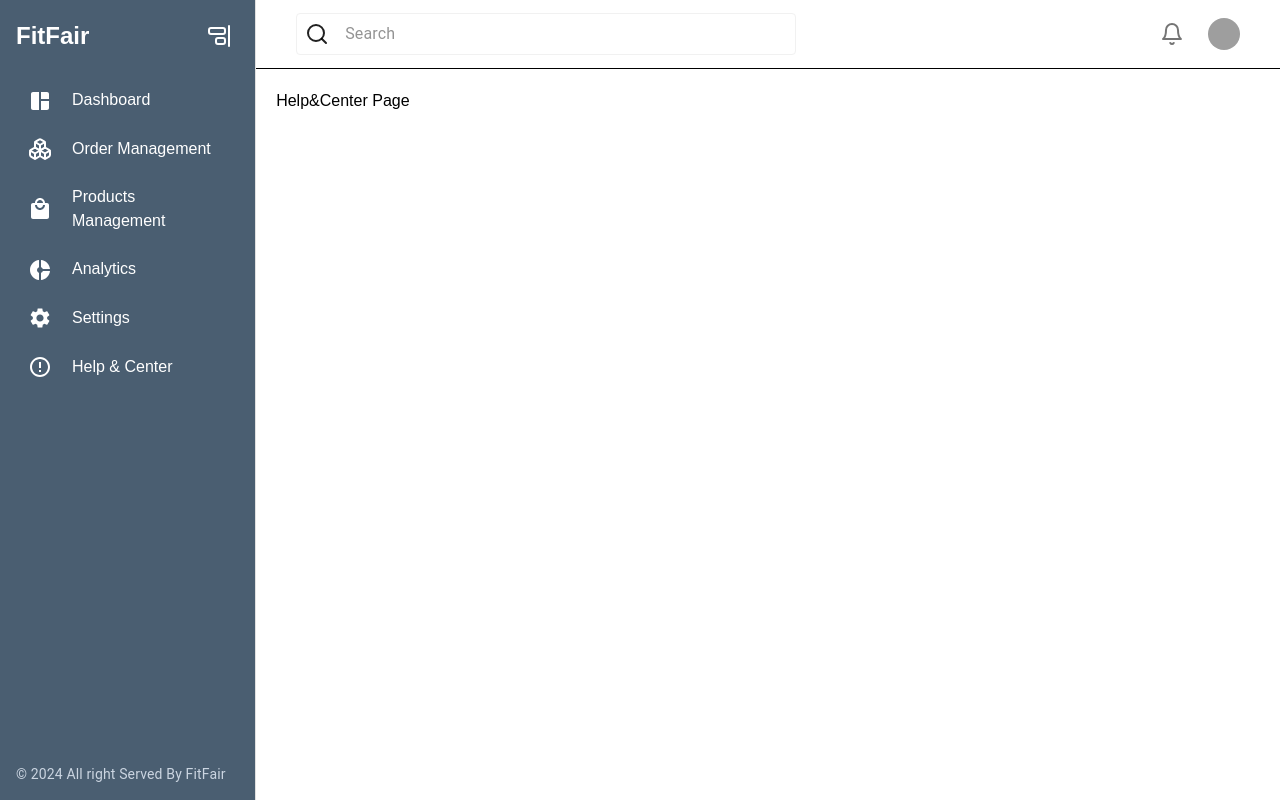
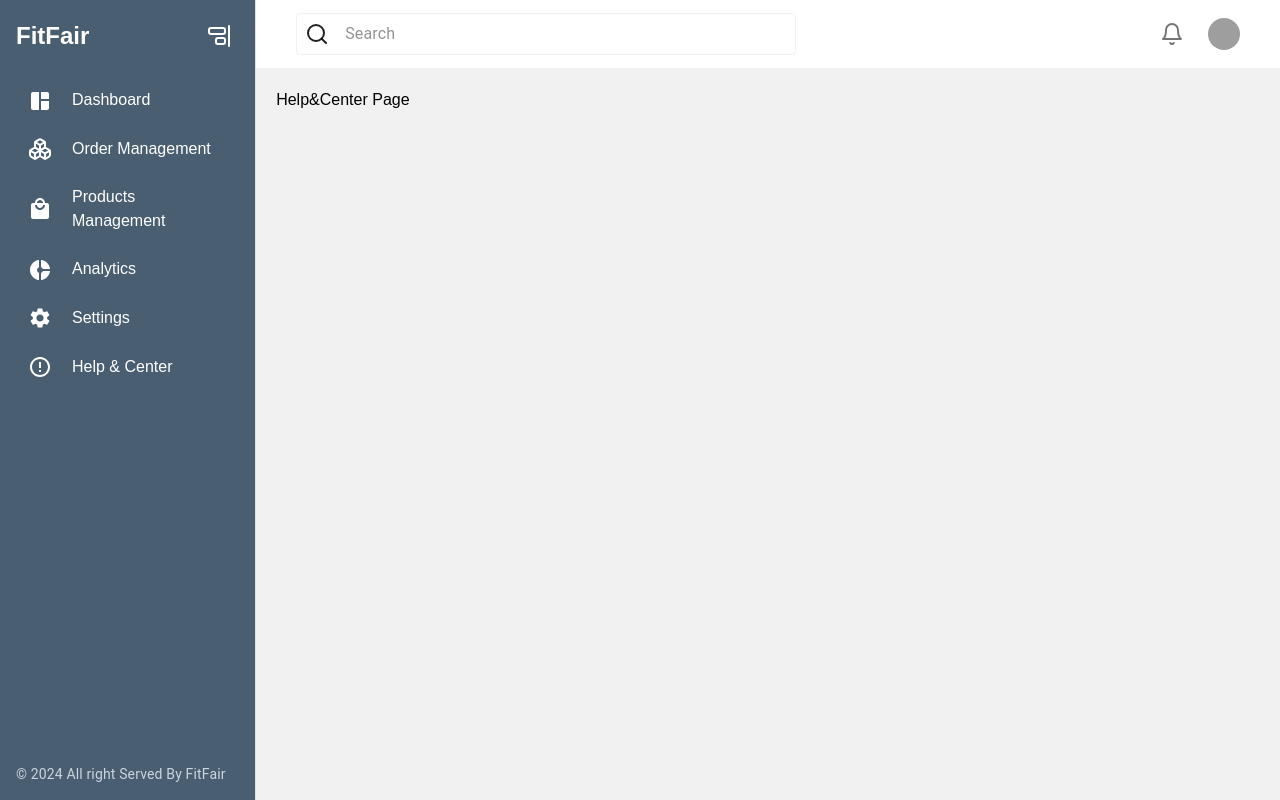
Before and after one commit to Barbecue95/FitFair-Commerence, a Next.js app: page /seller/help in a window 1280 px wide. Built offline with nearby package versions, Linux system fonts and the light colour scheme; grey boxes are pictures that could not be loaded.

Commit message:
Main Page Start

```diff
--- a/src/components/SellerSideLayout.tsx
+++ b/src/components/SellerSideLayout.tsx
@@ -10,9 +10,9 @@ export function SellerSideLayout({ children }: Props) {
   return (
     <div className="flex">
       <SideBar />
-      <div className="w-full">
+      <div className="w-full h-[100vh] flex flex-col">
         <TopBar />
-        <div className="p-5">{children}</div>
+        <div className="p-5 bg-[#f1f1f1] flex-grow h-full">{children}</div>
       </div>
     </div>
   );
--- a/src/components/TopBar.tsx
+++ b/src/components/TopBar.tsx
@@ -25,7 +25,6 @@ export function TopBar() {
   return (
     <header
       style={{
-        borderBottom: "1px solid",
         backgroundColor: "background.default",
       }}
     >
```
